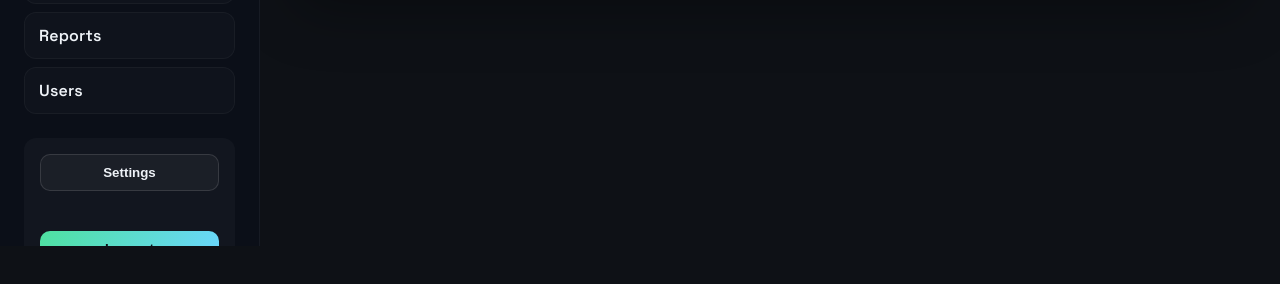
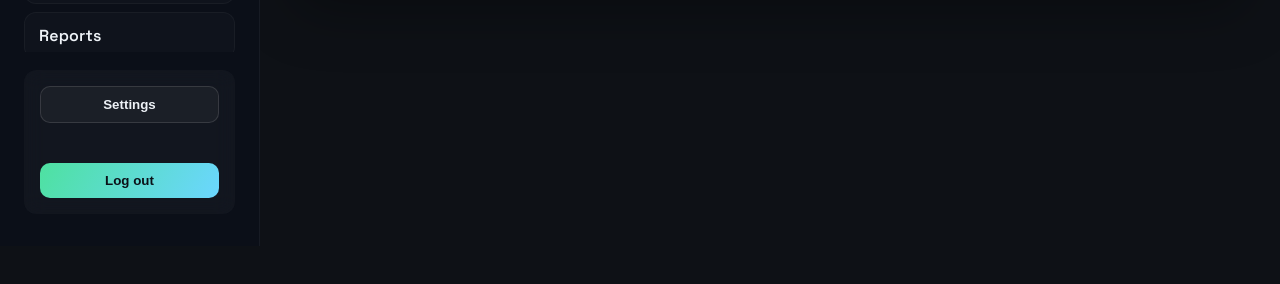
Before and after one commit to rafaelrafin007/Fatiha-Inventory, a Next.js app: page /dashboard in a window 1280 px wide. Shown: the part 554-838 px from the top of the page. Built offline with nearby package versions, Linux system fonts and the light colour scheme; no server answers; the database is empty.

Commit message:
Sidebar fixes

```diff
--- a/src/components/Sidebar.tsx
+++ b/src/components/Sidebar.tsx
@@ -42,7 +42,8 @@ export default function Sidebar() {
         aria-hidden={!isOpen}
       />
       <aside className={`sidebar ${isOpen ? "is-open" : ""}`}>
-        <div>
+        <div className="sidebar-inner">
+          <div className="sidebar-scroll">
             <div className="sidebar-brand">
               <div className="sidebar-logo sidebar-logo--full">
                 <Image src="/fatiha.png" alt="Fatiha logo" width={120} height={120} />
@@ -92,6 +93,7 @@ export default function Sidebar() {
               <T k="logout" />
             </button>
           </div>
+        </div>
       </aside>
     </>
   );
--- a/src/styles/globals.css
+++ b/src/styles/globals.css
@@ -172,12 +172,10 @@ main {
   border-right: 1px solid rgba(255, 255, 255, 0.05);
   display: flex;
   flex-direction: column;
-  justify-content: flex-start;
   gap: 24px;
   position: sticky;
   top: 0;
   height: 100vh;
-  overflow-y: auto;
 }
 
 .sidebar-brand {
@@ -237,10 +235,51 @@ main {
 }
 
 .sidebar-footer {
-  margin-top: auto;
   padding: 16px;
   border-radius: 12px;
   background: rgba(255, 255, 255, 0.03);
+}
+
+.sidebar-inner {
+  display: flex;
+  flex-direction: column;
+  height: 100%;
+  gap: 18px;
+}
+
+.sidebar-scroll {
+  flex: 1;
+  overflow-y: auto;
+  padding-right: 6px;
+  margin-right: -6px;
+  scrollbar-color: rgba(255, 255, 255, 0.25) transparent;
+  scrollbar-width: thin;
+}
+
+.sidebar-scroll::-webkit-scrollbar {
+  width: 8px;
+}
+
+.sidebar-scroll::-webkit-scrollbar-track {
+  background: transparent;
+}
+
+.sidebar-scroll::-webkit-scrollbar-thumb {
+  background: rgba(255, 255, 255, 0.25);
+  border-radius: 999px;
+  border: 2px solid transparent;
+  background-clip: content-box;
+}
+
+.sidebar-scroll:hover::-webkit-scrollbar-thumb {
+  background: rgba(255, 255, 255, 0.4);
+}
+
+.sidebar-footer {
+  position: sticky;
+  bottom: 0;
+  z-index: 1;
+  backdrop-filter: blur(10px);
 }
 
 .sidebar-settings-button {
```
Lines whose indentation alone changed are shown as unchanged.
